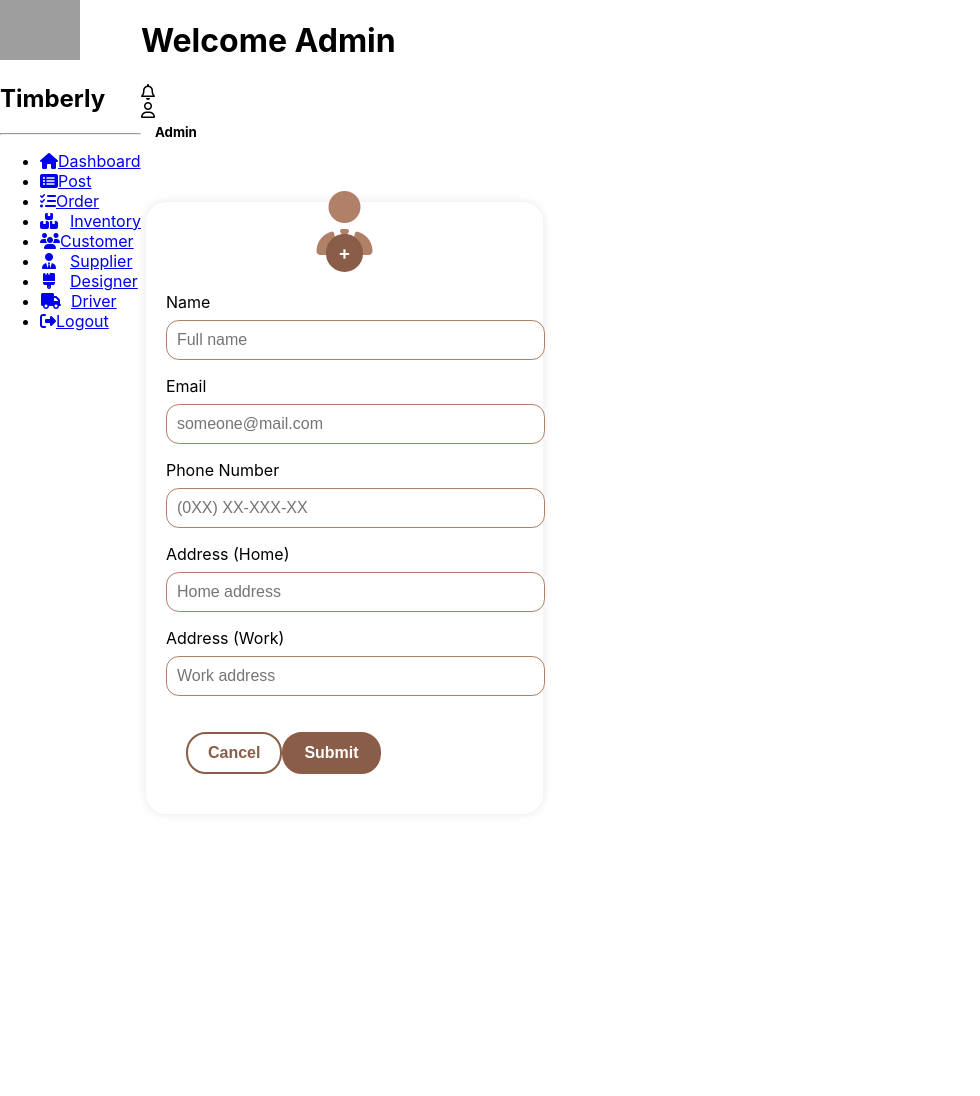
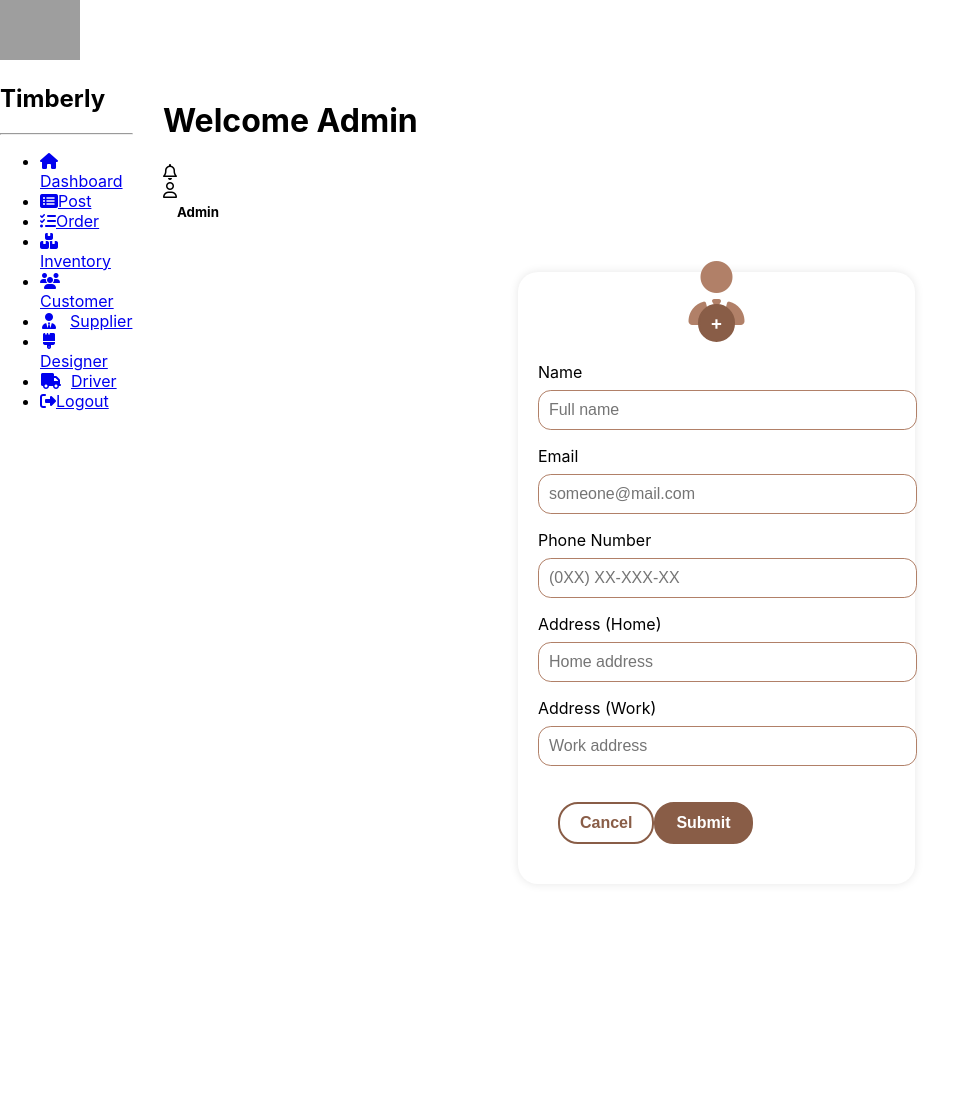
Before and after one commit to sajeeahrasmi/Timberly, a PHP site: page /addDriver.php in a window 1280 px wide. Shown: the whole page, without its empty margins (0-980 px from the left). Before the commit the page ends 774 px from the top, so only its background shows below. Run offline with PHP 8.4, Linux system fonts and the light colour scheme; some libraries are stand-ins or nearby versions; grey boxes are pictures that could not be loaded.

Commit message:
[Pawan] addDriver files editted

```diff
--- a/public/admin/styles/addDriver.css
+++ b/public/admin/styles/addDriver.css
@@ -19,15 +19,21 @@
 }
 
 body, html {
+    font-family: "Inter", sans-serif;
     margin: 0;
     padding: 0;
     box-sizing: border-box;
-    font-family: "Inter", sans-serif;
 }
 
 .dashboard-container {
     display: flex;
     min-height: 100vh;
+}
+
+.page-content {
+    margin-top: 50px;
+    width: 90%;
+    padding: 30px;
 }
 
 .dashboard-container .main-content {
@@ -38,7 +44,7 @@ body, html {
     margin: 0px;
 }
 
-.dashboard-container .main-content .content {
+.dashboard-container .main-content {
     padding: 10px;
     gap: 10px;
     height:100%;
@@ -93,7 +99,6 @@ body, html {
 .card {
     padding: var(--card-padding);
     margin: 20px auto;
-    max-width: 600px;
     border-radius: 20px;
     background-color: #fff;
     box-shadow: 0 0 10px rgba(0, 0, 0, 0.1);
```
